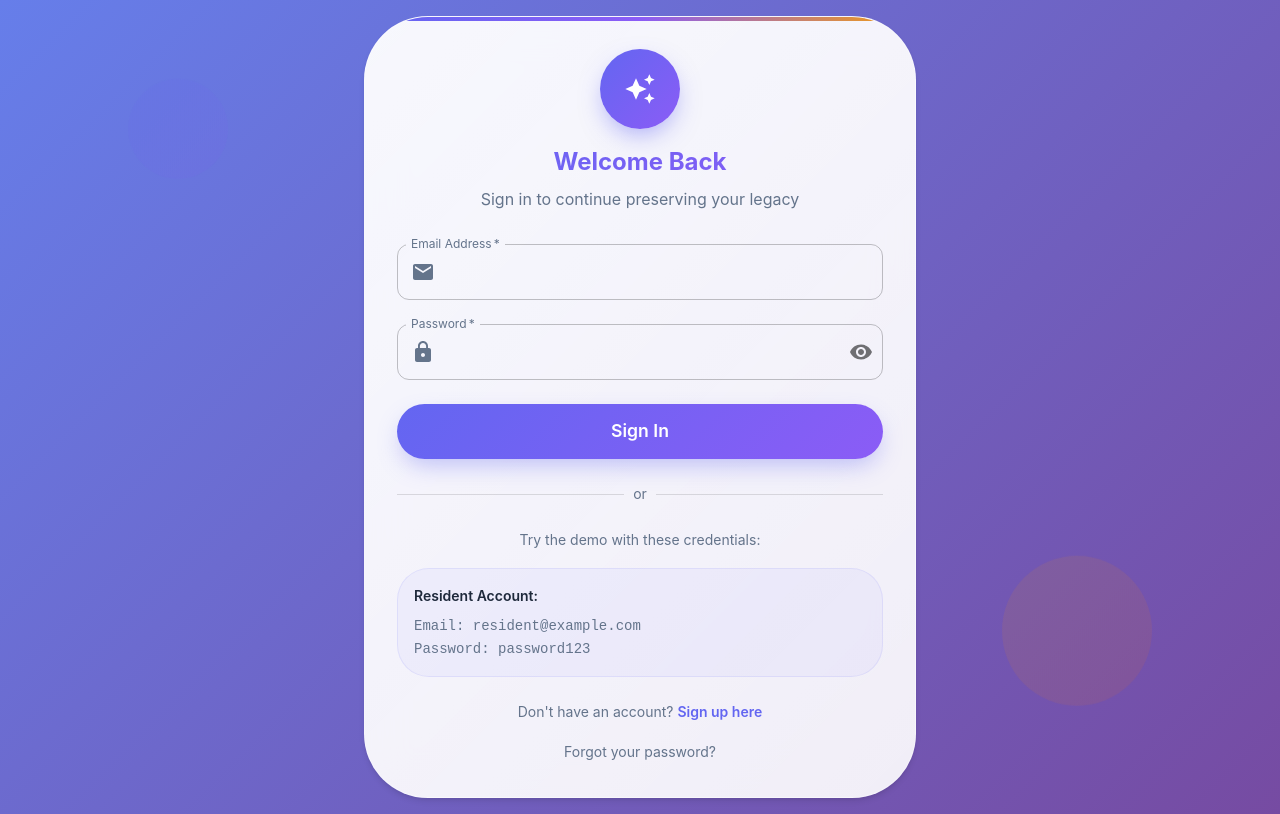
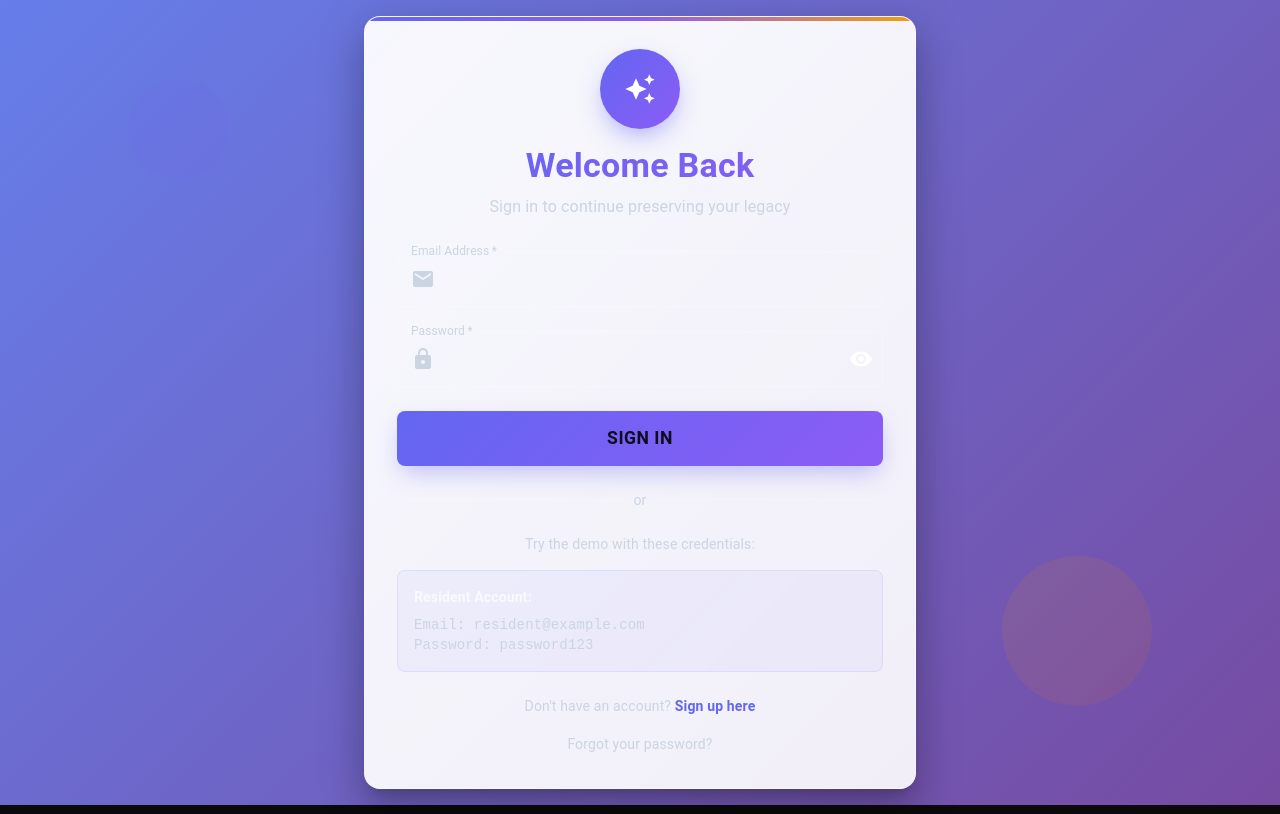
Before and after one commit to cekwedike/the-legacy-booth-app, a React (Vite) app in the folder frontend/: page /login in a window 1280 px wide. Built offline with nearby package versions, Linux system fonts and the light colour scheme.

Commit message:
Refactor Vite configuration for API proxy; simplify proxy setup. Enhance App component with MUI theme integration, applying a dark mode theme and custom styles for improved UI consistency and user experience.

```diff
--- a/frontend/src/App.tsx
+++ b/frontend/src/App.tsx
@@ -21,9 +21,85 @@ import Profile from './pages/Settings/Profile';
 import Accessibility from './pages/Settings/Accessibility';
 import PrivateRoute from './components/Auth/PrivateRoute';
 import AdminRoute from './components/Auth/AdminRoute';
+import { ThemeProvider, createTheme } from '@mui/material/styles';
+import CssBaseline from '@mui/material/CssBaseline';
+
+const theme = createTheme({
+  palette: {
+    mode: 'dark',
+    background: {
+      default: '#0a0a0a',
+      paper: '#1a1a1a',
+    },
+    primary: {
+      main: '#ff6b35', // warm orange accent
+    },
+    secondary: {
+      main: '#8b5cf6', // purple
+    },
+    error: {
+      main: '#ef4444',
+    },
+    warning: {
+      main: '#f59e0b',
+    },
+    info: {
+      main: '#3b82f6',
+    },
+    success: {
+      main: '#10b981',
+    },
+    text: {
+      primary: '#f8fafc',
+      secondary: '#cbd5e1',
+    },
+  },
+  components: {
+    MuiPaper: {
+      styleOverrides: {
+        root: {
+          background: '#1a1a1a',
+          border: '1px solid #2d2d2d',
+        },
+      },
+    },
+    MuiAppBar: {
+      styleOverrides: {
+        root: {
+          background: '#0f0f0f',
+          borderBottom: '1px solid #2d2d2d',
+        },
+      },
+    },
+    MuiCard: {
+      styleOverrides: {
+        root: {
+          background: '#1a1a1a',
+          border: '1px solid #2d2d2d',
+          '&:hover': {
+            border: '1px solid #ff6b35',
+          },
+        },
+      },
+    },
+    MuiButton: {
+      styleOverrides: {
+        root: {
+          background: '#ff6b35',
+          '&:hover': {
+            background: '#e55a2b',
+          },
+        },
+      },
+    },
+  },
+});
 
 const App: React.FC = () => {
   return (
+    <ThemeProvider theme={theme}>
+      <CssBaseline />
+      <div style={{ minHeight: '100vh', background: '#0a0a0a' }}>
         <AuthProvider>
           <AccessibilityProvider>
             <Routes>
@@ -78,6 +154,8 @@ const App: React.FC = () => {
             </Routes>
           </AccessibilityProvider>
         </AuthProvider>
+      </div>
+    </ThemeProvider>
   );
 };
 
--- a/frontend/vite.config.ts
+++ b/frontend/vite.config.ts
@@ -7,11 +7,7 @@ export default defineConfig({
   server: {
     port: 3000,
     proxy: {
-      '/api': {
-        target: 'http://localhost:5000',
-        changeOrigin: true,
-        secure: false,
-      },
+      '/api': 'http://localhost:5000',
     },
   },
   build: {
```
Lines whose indentation alone changed are shown as unchanged.
